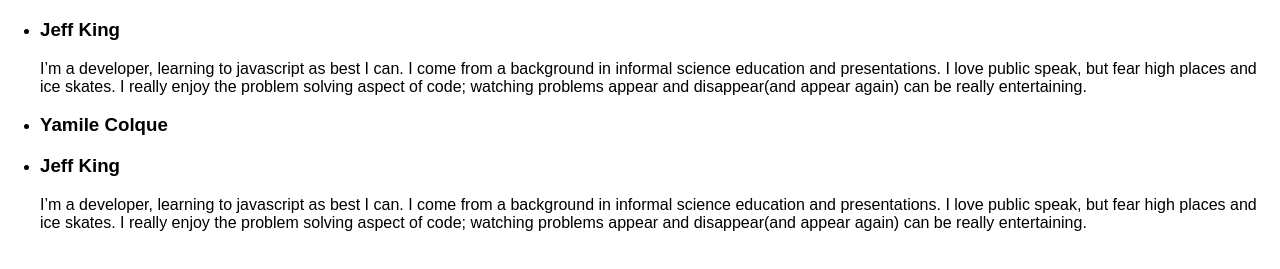
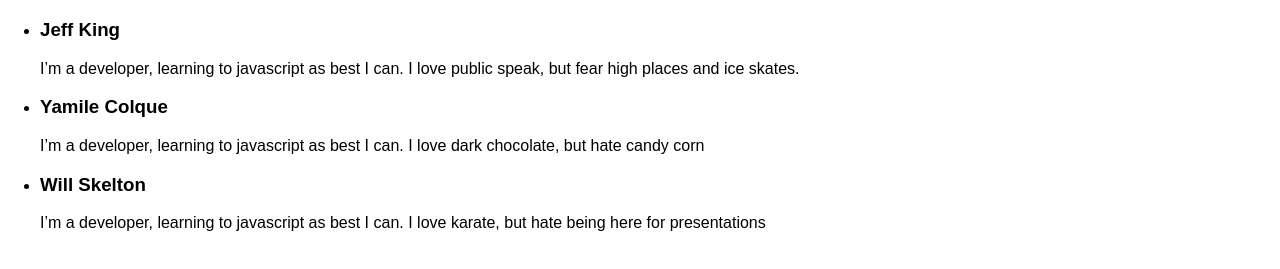
Before and after one commit to ShnowMan/Schedunator, a website: page public/index.html in a window 1280 px wide. Shown: the part 399-668 px from the top of the page. Drawn offline with nearby package versions, Linux system fonts and the light colour scheme; no server answers.

Commit message:
updated about me

```diff
--- a/public/index.html
+++ b/public/index.html
@@ -42,17 +42,17 @@
       <li>
         <h3>Jeff King</h3>
         <p>
-          I’m a developer, learning to javascript as best I can. I come from a background in informal science education and presentations. I love public speak, but fear high places and ice skates. I really enjoy the problem solving aspect of code; watching problems appear and disappear(and appear again) can be really entertaining.
+          I’m a developer, learning to javascript as best I can. I love public speak, but fear high places and ice skates.
         </p>
       </li>
       <li>
         <h3>Yamile Colque</h3>
-        <p> </p>
+        <p>I’m a developer, learning to javascript as best I can. I love dark chocolate, but hate candy corn </p>
       </li>
       <li>
-        <h3>Jeff King</h3>
+        <h3>Will Skelton</h3>
         <p>
-          I’m a developer, learning to javascript as best I can. I come from a background in informal science education and presentations. I love public speak, but fear high places and ice skates. I really enjoy the problem solving aspect of code; watching problems appear and disappear(and appear again) can be really entertaining.
+          I’m a developer, learning to javascript as best I can. I love karate, but hate being here for presentations
         </p>
       </li>
     </ul>
```
